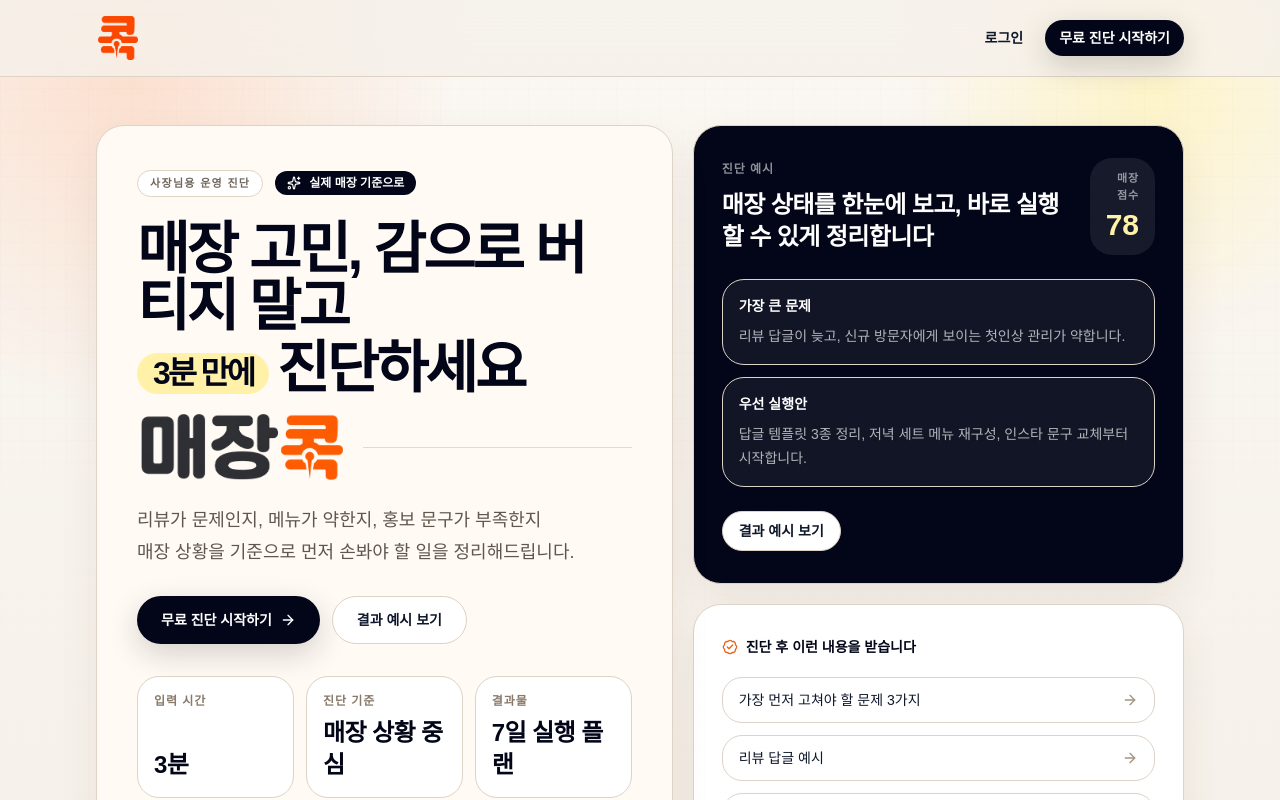
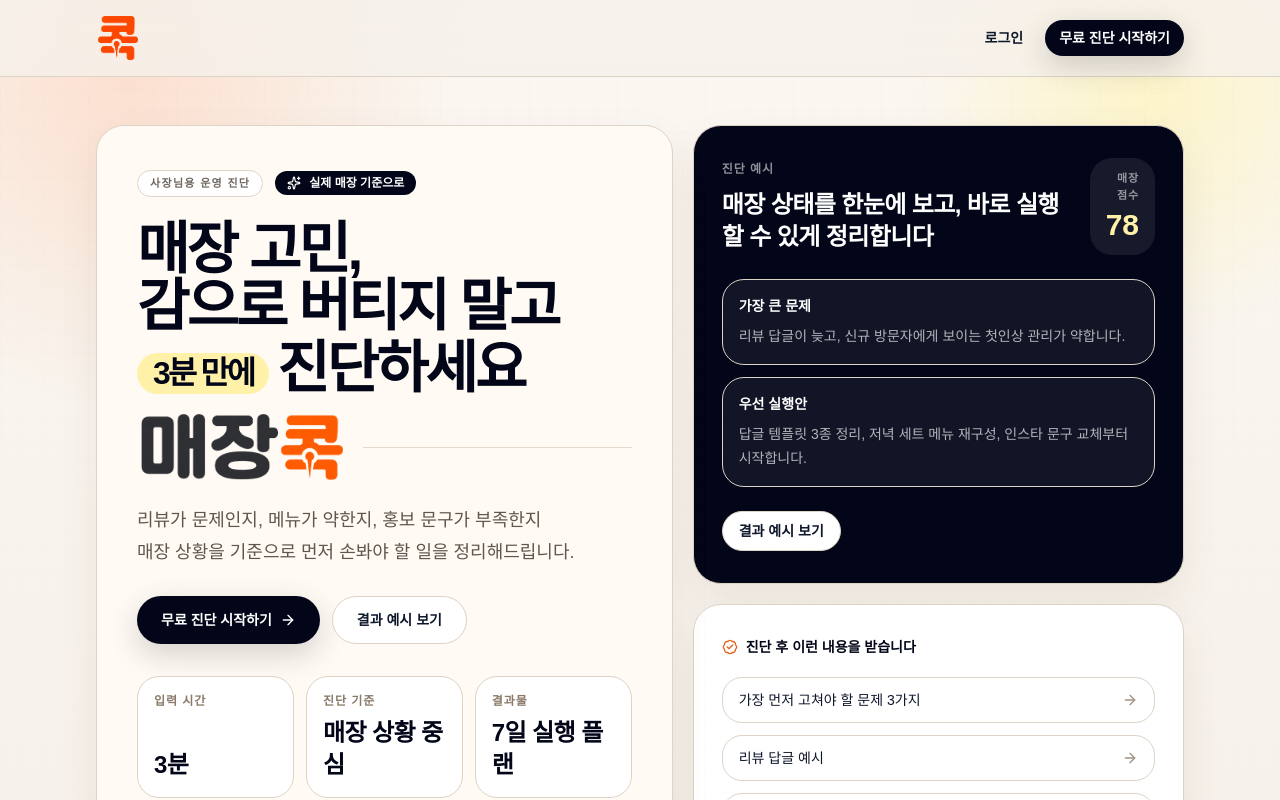
Before and after one commit to NACADMIC/storecok, a Next.js app: page / in a window 1280 px wide. Shown: the top 800 px of the page. Built offline with nearby package versions, Linux system fonts and the light colour scheme; no server answers; a web font is replaced by a local one.

Commit message:
Fix_hero_line_break

```diff
--- a/src/app/page.tsx
+++ b/src/app/page.tsx
@@ -86,7 +86,8 @@
 
             <div className="mt-6 space-y-3">
               <h1 className="max-w-[15ch] text-[2rem] font-semibold leading-[1.02] tracking-[-0.05em] text-slate-950 sm:text-[3rem] lg:text-[3.55rem]">
-                <span className="block">매장 고민, 감으로 버티지 말고</span>
+                <span className="block">매장 고민,</span>
+                <span className="block whitespace-nowrap">감으로 버티지 말고</span>
                 <span className="mt-1 block">
                   <span className="inline-block rounded-full bg-[#fff2a8] px-3 py-1 align-middle text-[0.56em] sm:px-4">
                     3분 만에
```
